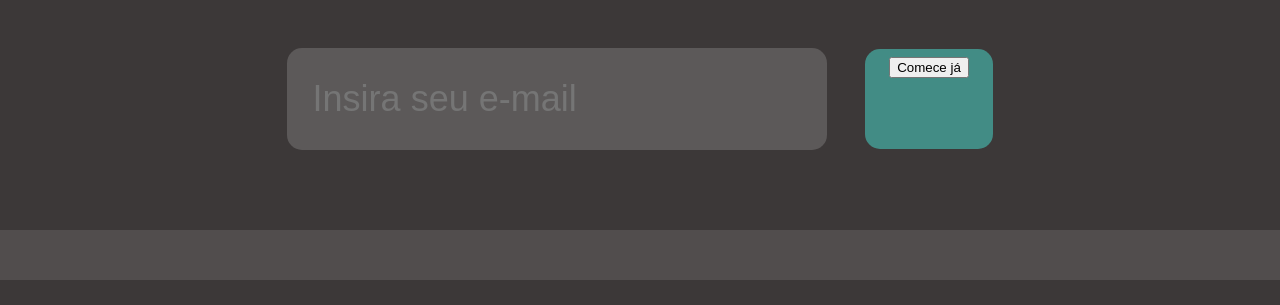
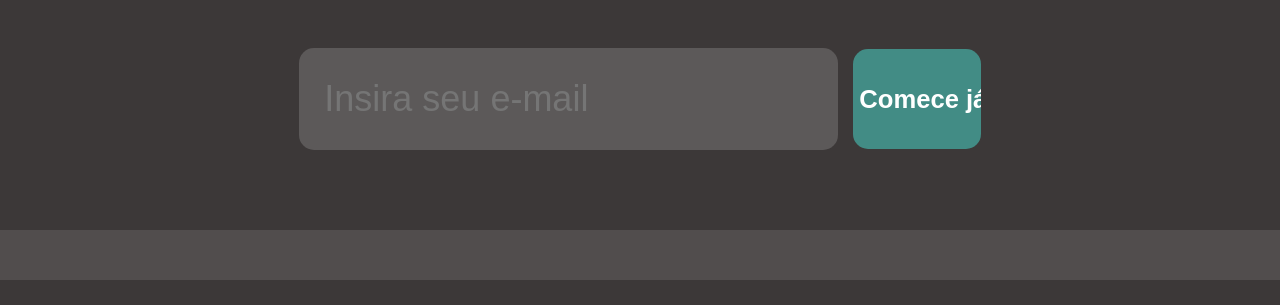
Before and after one commit to Mulannes/Projeto_streaming, a website: page html/index.html in a window 1280 px wide. Shown: the part 495-800 px from the top of the page. Drawn offline with Linux system fonts and the light colour scheme; a web font is replaced by a local one.

Commit message:
btn bug fixed

```diff
--- a/css/style.css
+++ b/css/style.css
@@ -70,10 +70,15 @@ body {
 }
 
 .btn-submit {
-    background-color: var(--green-btn);
-    margin-left: 3%;
+    margin-left: 15px;
     width: 10%;
     height: 100px;
+}
+
+.btn-submitB {
+    background-color: var(--green-btn);
+    height: 100px;
+    width: 100%;
     border: none;
     border-radius: 15px;
     transition: .3s ease-in;
@@ -83,7 +88,7 @@ body {
 }
 
 
-.btn-submit:hover {
+.btn-submitB:hover {
     transform: scale(1.10);
     background-color: var(--purple);
 }
--- a/html/index.html
+++ b/html/index.html
@@ -23,7 +23,8 @@
                 </div>
                 <form action="">
                     <input class="btn-text" type="email" placeholder="Insira seu e-mail">
-                    <a href="/html/register.html" class="btn-submit"><input type="submit" value="Comece já"></a>
+                    <a href="/html/register.html" class="btn-submit"><input type="submit" value="Comece já"
+                            class="btn-submitB"></a>
                 </form>
             </div>
         </section>
```
